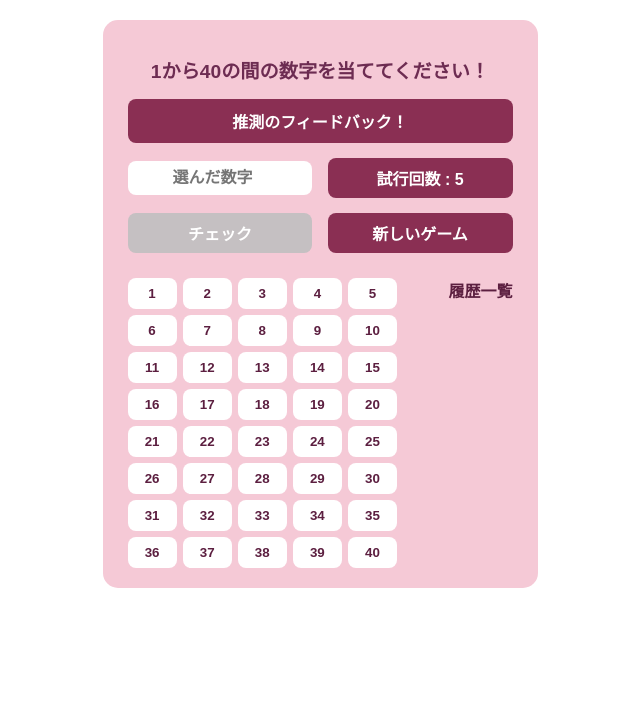
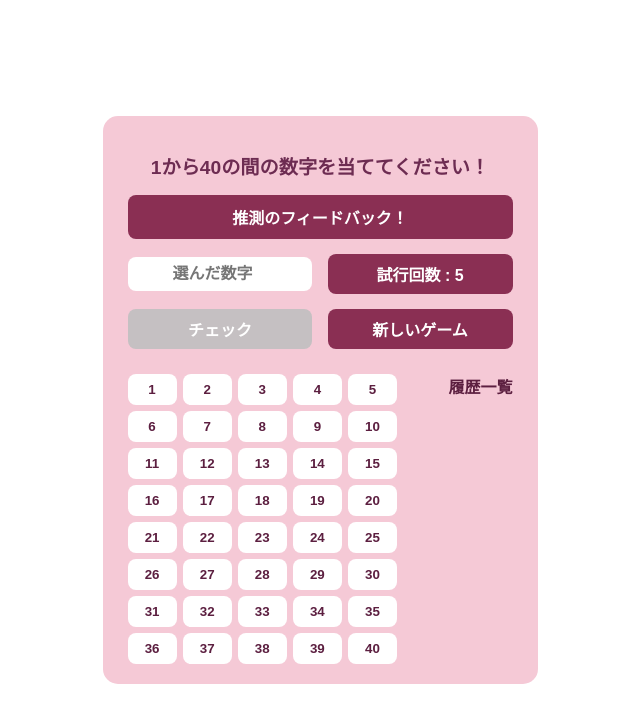
Before and after one commit to mimonTH/NumGuessing_Game, a plain HTML site: page index.html in a window 1280 px wide. Shown: the whole page, without its empty margins (320-960 px from the left). Drawn offline with Linux system fonts and the light colour scheme.

Commit message:
Updated css styles

```diff
--- a/style.css
+++ b/style.css
@@ -7,8 +7,9 @@
     font-family: "Poppins", sans-serif;
 }
 
-/* html, body {
+html, body {
     margin: 0;
+    padding: 0;
     width: 100%;
     overflow-x: hidden;
 }
@@ -19,22 +20,22 @@ body {
     align-items: center;
     min-height: 100dvh;
     overflow: hidden;
-} */
-html, body {
+}
+/* html, body {
     margin: 0;
     padding: 0;
     width: 100%;
-    height: 100dvh; /* optional */
+    height: 100dvh;
+    overflow: hidden;
     overscroll-behavior: none;
-    -webkit-overflow-scrolling: touch;
+    -webkit-overflow-scrolling: none;
 }
 
 body {
     display: flex;
     justify-content: center;
-    align-items: flex-start; /* not center, to allow content to grow */
-    padding: 20px 0; /* optional spacing */
-}
+    align-items: center;
+} */
 .game_section {
     width: 435px;
     max-width: 90%;
@@ -42,9 +43,6 @@ body {
     border-radius: 15px;
     padding: 20px 25px;
     text-align: center;
-    display: flex;
-    flex-direction: column;
-    justify-content: flex-start; /* top align, lets history scroll inside */
 }
 
 h2 {
```
